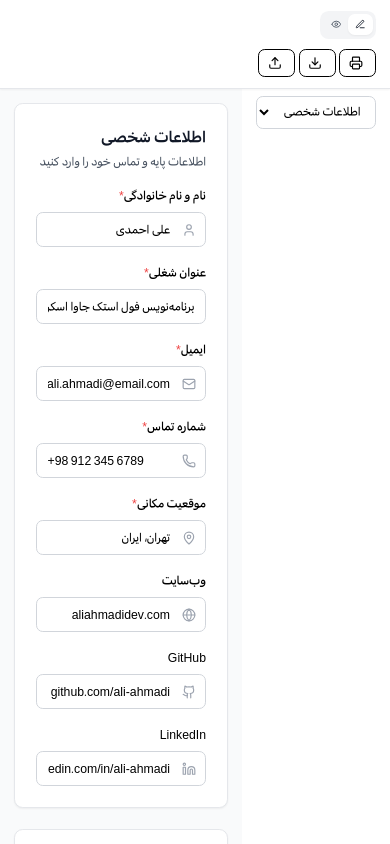
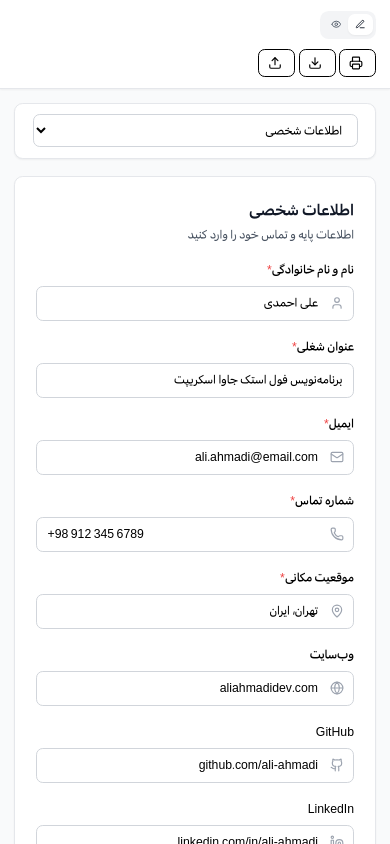
Before and after one commit to h3nrzi/cv-builder-nextjs, a Next.js app: page /editor in a window 390 px wide. Shown: the top 844 px of the page. Built offline with nearby package versions, Linux system fonts and the light colour scheme.

Commit message:
feat: Refactor CVEditor to improve sidebar navigation and enhance mobile support

```diff
--- a/src/components/CVEditor.tsx
+++ b/src/components/CVEditor.tsx
@@ -103,6 +103,7 @@
 
   return (
     <div className={`min-h-screen bg-gray-50 ${className}`}>
+      {/* Header */}
       <CVHeader
         mode={mode}
         setMode={setMode}
@@ -112,29 +113,10 @@
         exportData={exportData}
         handleFileImport={handleFileImport}
       />
+
       <div className="flex flex-1">
-        {/* Sidebar - Only in edit mode */}
+        {/* Desktop Sidebar - Only in edit mode */}
         {mode === 'edit' && (
-          <>
-            {/* Mobile Navigation */}
-            <div className="border-b border-gray-200 bg-white sm:hidden">
-              <div className="px-4 py-2">
-                <select
-                  value={activeSection}
-                  onChange={e => setActiveSection(e.target.value as EditorSection)}
-                  className="w-full rounded-md border border-gray-300 bg-white px-3 py-2 text-sm focus:border-blue-500 focus:outline-none focus:ring-1 focus:ring-blue-500"
-                  dir="rtl"
-                >
-                  {sectionTabs.map(section => (
-                    <option key={section.id} value={section.id}>
-                      {section.label}
-                    </option>
-                  ))}
-                </select>
-              </div>
-            </div>
-
-            {/* Desktop Sidebar */}
           <div className="hidden w-64 border-r border-gray-200 bg-white shadow-sm sm:block">
             <div className="p-4">
               <h3 className="mb-3 text-sm font-semibold text-gray-900">بخش‌های رزومه</h3>
@@ -160,13 +142,30 @@
               </nav>
             </div>
           </div>
-          </>
         )}
 
         {/* Main Content */}
         <div className="flex-1">
           {mode === 'edit' ? (
             <div className="mx-auto max-w-4xl p-4 sm:p-6">
+              {/* Mobile Navigation */}
+              <div className="mb-5 rounded-lg border border-gray-200 bg-white p-1 shadow-sm sm:hidden">
+                <div className="px-4 py-2">
+                  <select
+                    value={activeSection}
+                    onChange={e => setActiveSection(e.target.value as EditorSection)}
+                    className="w-full rounded-md border border-gray-300 bg-white px-3 py-2 text-sm focus:border-blue-500 focus:outline-none focus:ring-1 focus:ring-blue-500"
+                    dir="rtl"
+                  >
+                    {sectionTabs.map(section => (
+                      <option key={section.id} value={section.id}>
+                        {section.label}
+                      </option>
+                    ))}
+                  </select>
+                </div>
+              </div>
+
               {activeSection === 'personal' && (
                 <PersonalInfoEditor
                   personalInfo={cvData.personal}
```
Lines whose indentation alone changed are shown as unchanged.
